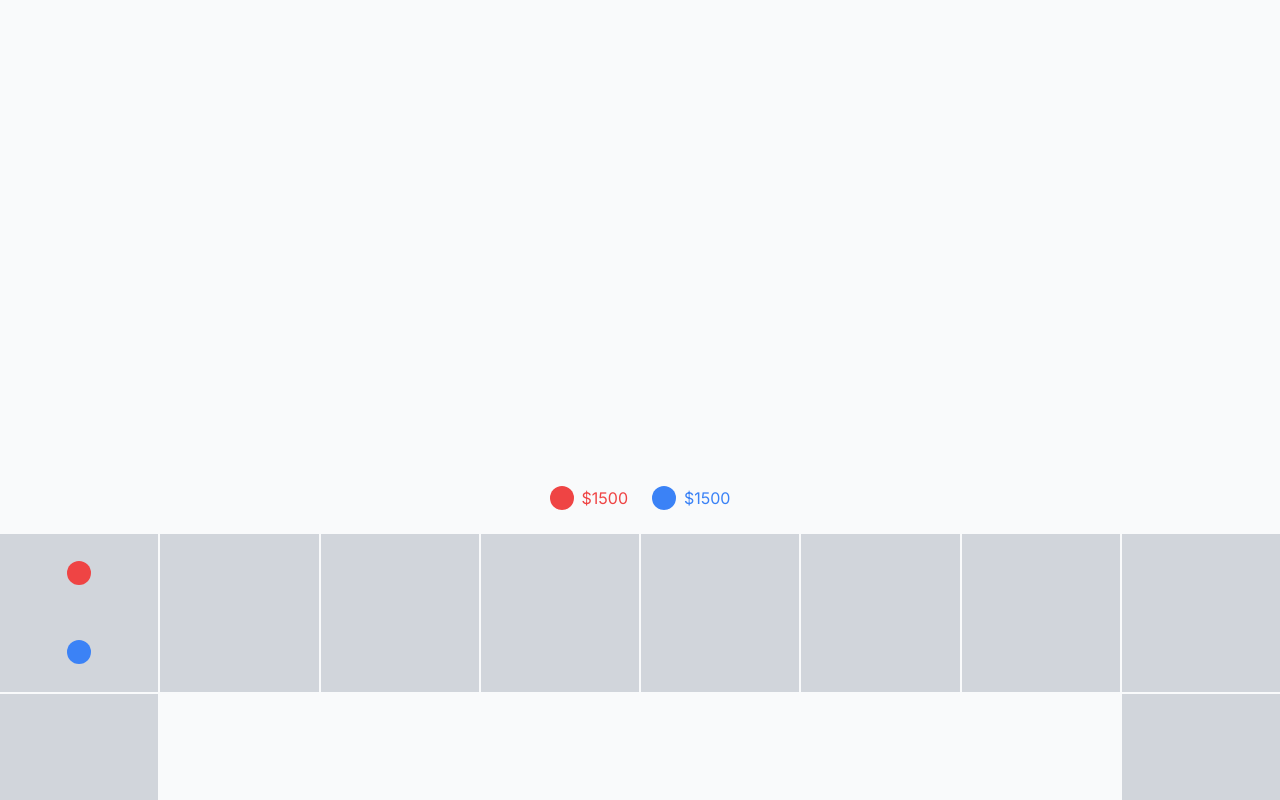
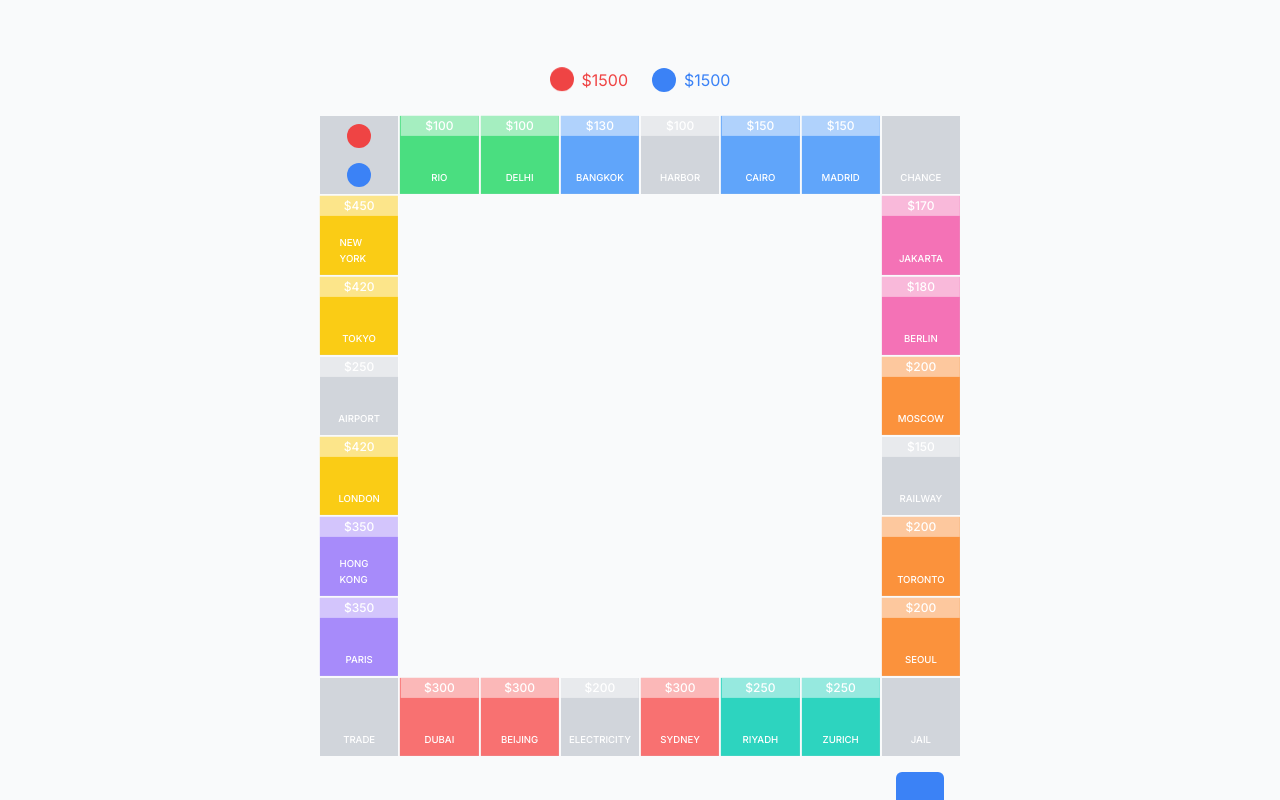
Before and after one commit to nrjdalal/cartel, a Next.js app: page / in a window 1280 px wide. Shown: the top 800 px of the page. Built offline with nearby package versions, Linux system fonts and the light colour scheme.

Commit message:
save state

```diff
--- a/src/app/page.tsx
+++ b/src/app/page.tsx
@@ -12,114 +12,186 @@
     {
       id: 0,
       block: 0,
+      name: 'Go',
     },
     {
       id: 1,
       block: 1,
+      name: 'Rio',
+      price: 100,
+      color: 'bg-green-400',
     },
     {
       id: 2,
       block: 2,
+      name: 'Delhi',
+      price: 100,
+      color: 'bg-green-400',
     },
     {
       id: 3,
       block: 3,
+      name: 'Bangkok',
+      price: 130,
+      color: 'bg-blue-400',
     },
     {
       id: 4,
       block: 4,
+      name: 'Harbor',
+      price: 100,
     },
     {
       id: 5,
       block: 5,
+      name: 'Cairo',
+      price: 150,
+      color: 'bg-blue-400',
     },
     {
       id: 6,
       block: 6,
+      name: 'Madrid',
+      price: 150,
+      color: 'bg-blue-400',
     },
     {
       id: 7,
       block: 7,
+      name: 'Chance',
     },
     {
       id: 8,
       block: 15,
+      name: 'Jakarta',
+      price: 170,
+      color: 'bg-pink-400',
     },
     {
       id: 9,
       block: 23,
+      name: 'Berlin',
+      price: 180,
+      color: 'bg-pink-400',
     },
     {
       id: 10,
       block: 31,
+      name: 'Moscow',
+      price: 200,
+      color: 'bg-orange-400',
     },
     {
       id: 11,
       block: 39,
+      name: 'Railway',
+      price: 150,
     },
     {
       id: 12,
       block: 47,
+      name: 'Toronto',
+      price: 200,
+      color: 'bg-orange-400',
     },
     {
       id: 13,
       block: 55,
+      name: 'Seoul',
+      price: 200,
+      color: 'bg-orange-400',
     },
     {
       id: 14,
       block: 63,
+      name: 'Jail',
     },
     {
       id: 15,
       block: 62,
+      name: 'Zurich',
+      price: 250,
+      color: 'bg-teal-400',
     },
     {
       id: 16,
       block: 61,
+      name: 'Riyadh',
+      price: 250,
+      color: 'bg-teal-400',
     },
     {
       id: 17,
       block: 60,
+      name: 'Sydney',
+      price: 300,
+      color: 'bg-red-400',
     },
     {
       id: 18,
       block: 59,
+      name: 'Electricity',
+      price: 200,
     },
     {
       id: 19,
       block: 58,
+      name: 'Beijing',
+      price: 300,
+      color: 'bg-red-400',
     },
     {
       id: 20,
       block: 57,
+      name: 'Dubai',
+      price: 300,
+      color: 'bg-red-400',
     },
     {
       id: 21,
       block: 56,
+      name: 'Trade',
     },
     {
       id: 22,
       block: 48,
+      name: 'Paris',
+      price: 350,
+      color: 'bg-violet-400',
     },
     {
       id: 23,
       block: 40,
+      name: 'Hong Kong',
+      price: 350,
+      color: 'bg-violet-400',
     },
     {
       id: 24,
       block: 32,
+      name: 'London',
+      price: 420,
+      color: 'bg-yellow-400',
     },
     {
       id: 25,
       block: 24,
+      name: 'Airport',
+      price: 250,
     },
     {
       id: 26,
       block: 16,
+      name: 'Tokyo',
+      price: 420,
+      color: 'bg-yellow-400',
     },
     {
       id: 27,
       block: 8,
+      name: 'New York',
+      price: 450,
+      color: 'bg-yellow-400',
     },
   ]) as any
 
@@ -162,23 +234,42 @@
       )?.owned
 
       if (isOwned === undefined) {
-        newPlayers[turn].wallet -= 100
-        lastTransaction -= 100
+        const price = playableBlocks.find(
+          (playableBlock: { id: number }) => playableBlock.id === nextIndex,
+        )?.price
+
+        if (price && newPlayers[turn].wallet >= price) {
+          newPlayers[turn].wallet -= price
+          lastTransaction -= price
           setPlayableBlocks((prev: any) => {
             const newPlayableBlocks = [...prev]
             newPlayableBlocks[nextIndex].owned = turn
             return newPlayableBlocks
           })
           addToToaster.push(`${turn ? 'Blue' : 'Red'} bought a property.`)
+        } else {
+          if (price) {
+            addToToaster.push(
+              `${turn ? 'Blue' : 'Red'} does not have enough money to buy this property.`,
+            )
+          }
+        }
       }
 
       if (isOwned !== undefined && isOwned !== turn) {
-        newPlayers[turn].wallet -= 50
-        lastTransaction -= 50
-        newPlayers[isOwned].wallet += 50
-        newPlayers[isOwned].lastTransaction = 50
+        const rent =
+          playableBlocks.find(
+            (playableBlock: { id: number }) => playableBlock.id === nextIndex,
+          )?.price / 2
+
+        newPlayers[turn].wallet -= rent
+        lastTransaction -= rent
+        newPlayers[isOwned].wallet += rent
+        newPlayers[isOwned].lastTransaction = rent
         addToToaster.push(
-          `${turn ? 'Blue' : 'Red'} paid $50 to player ${!turn ? 'Blue' : 'Red'}.`,
+          `${turn ? 'Blue' : 'Red'} paid $${rent} to player ${
+            !turn ? 'Blue' : 'Red'
+          }.`,
         )
       }
 
@@ -202,31 +293,36 @@
   return (
     <main className="flex min-h-svh select-none flex-col items-center justify-center bg-gray-50">
       <Toaster position="top-center" />
-      <div className="relative flex aspect-[9/16] w-full flex-col items-center justify-center">
-        <div className="absolute bottom-16 right-4 flex items-center justify-center">
+      <div className="relative flex w-full flex-col items-center justify-center md:w-1/2">
+        <div className="absolute -bottom-16 right-4 flex items-center justify-center">
           <button
             onClick={() => {
               OnRoll()
             }}
             className={cn(
-              'flex size-12 items-center justify-center rounded-md bg-blue-500 p-2 text-white',
+              'grid aspect-square size-12 items-center justify-center rounded-md text-2xl text-white',
               turn === 0 && 'bg-blue-500',
               turn === 1 && 'bg-red-500',
             )}
           >
-            {dice === 1 && <Dice1 className="size-8" />}
-            {dice === 2 && <Dice2 className="size-8" />}
-            {dice === 3 && <Dice3 className="size-8" />}
-            {dice === 4 && <Dice4 className="size-8" />}
-            {dice === 5 && <Dice5 className="size-8" />}
-            {dice === 6 && <Dice6 className="size-8" />}
+            {dice === 1 && 1}
+            {dice === 2 && 2}
+            {dice === 3 && 3}
+            {dice === 4 && 4}
+            {dice === 5 && 5}
+            {dice === 6 && 6}
           </button>
         </div>
 
         <div>
           <div className="flex items-center justify-center gap-6 p-6">
             <div className="flex items-center justify-center gap-2">
-              <div className="size-6 rounded-full bg-red-500"></div>
+              <div
+                className={cn(
+                  'size-6 rounded-full bg-red-500',
+                  turn === 0 && 'animate-bounce',
+                )}
+              />
               <div className="text-red-500">
                 ${players[0].wallet}{' '}
                 {!!players[0].lastTransaction && (
@@ -243,7 +339,12 @@
               </div>
             </div>
             <div className="flex items-center justify-center gap-2">
-              <div className="size-6 rounded-full bg-blue-500"></div>
+              <div
+                className={cn(
+                  'size-6 rounded-full bg-blue-500',
+                  turn === 1 && 'animate-bounce',
+                )}
+              />
               <div className="text-blue-500">
                 ${players[1].wallet}{' '}
                 {!!players[1].lastTransaction && (
@@ -264,7 +365,71 @@
 
         <div className="grid w-full grid-cols-8 gap-0.5">
           {gridBlocks.map((block) => (
-            <div key={block}>
+            <div className="relative" key={block}>
+              {playableBlocks.find(
+                (playableBlock: { block: number }) =>
+                  playableBlock.block === block,
+              ) && (
+                <div
+                  className={cn(
+                    'absolute left-1/2 top-1/2 h-full w-full -translate-x-1/2 -translate-y-1/2 text-xs font-medium uppercase text-white',
+                    playableBlocks.find(
+                      (playableBlock: { block: number }) =>
+                        playableBlock.block === block,
+                    )?.color,
+                  )}
+                >
+                  {playableBlocks.find(
+                    (playableBlock: { block: number }) =>
+                      playableBlock.block === block,
+                  )?.price && (
+                    <div className="absolute left-1/2 w-full -translate-x-1/2 bg-white/50 py-0.5 text-center">
+                      $
+                      {
+                        playableBlocks.find(
+                          (playableBlock: { block: number }) =>
+                            playableBlock.block === block,
+                        )?.price
+                      }
+                    </div>
+                  )}
+
+                  <div className="absolute bottom-2 left-1/2 -translate-x-1/2 text-[0.6rem]">
+                    {
+                      playableBlocks.find(
+                        (playableBlock: { block: number }) =>
+                          playableBlock.block === block,
+                      )?.name
+                    }
+                  </div>
+
+                  {playableBlocks.find(
+                    (playableBlock: { block: number }) =>
+                      playableBlock.block === block,
+                  )?.owned !== undefined && (
+                    <div
+                      className={cn(
+                        'absolute left-1/2 top-0.5 w-11/12 -translate-x-1/2 text-center text-[0.6rem]',
+                        playableBlocks.find(
+                          (playableBlock: { block: number }) =>
+                            playableBlock.block === block,
+                        )?.owned === 0 && 'bg-red-500',
+                        playableBlocks.find(
+                          (playableBlock: { block: number }) =>
+                            playableBlock.block === block,
+                        )?.owned === 1 && 'bg-blue-500',
+                      )}
+                    >
+                      $
+                      {playableBlocks.find(
+                        (playableBlock: { block: number }) =>
+                          playableBlock.block === block,
+                      )?.price / 2}
+                    </div>
+                  )}
+                </div>
+              )}
+
               <div
                 className={cn(
                   'grid aspect-square items-center justify-center',
@@ -287,14 +452,14 @@
                     playableBlock.block === block,
                 )?.id ===
                   players[0].position % 28 && (
-                  <div className="size-6 rounded-full bg-red-500"></div>
+                  <div className="z-10 size-6 rounded-full bg-red-500"></div>
                 )}
                 {playableBlocks.find(
                   (playableBlock: { block: number }) =>
                     playableBlock.block === block,
                 )?.id ===
                   players[1].position % 28 && (
-                  <div className="size-6 rounded-full bg-blue-500"></div>
+                  <div className="z-10 size-6 rounded-full bg-blue-500"></div>
                 )}
               </div>
             </div>
```
Lines whose indentation alone changed are shown as unchanged.
